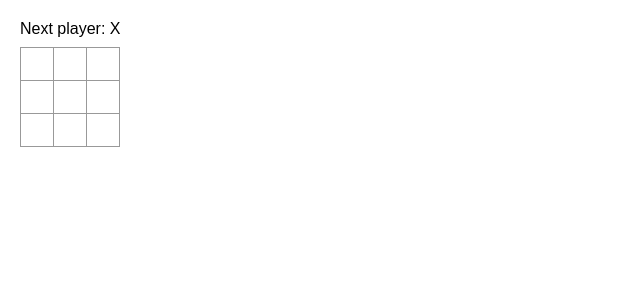
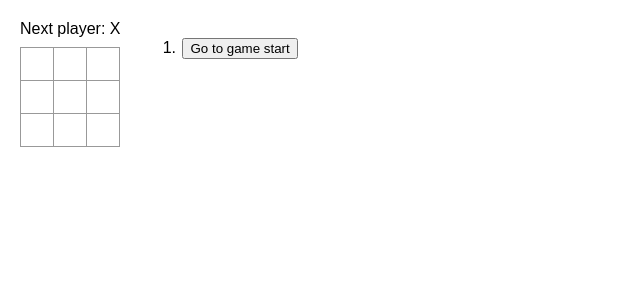
Before and after one commit to branzeiradu/react.dev__learn, a React (Create React App) app: page / in a window 1280 px wide. Shown: the top 300 px of the page, without its empty margins (0-640 px from the left). Built offline with nearby package versions, Linux system fonts and the light colour scheme.

Commit message:
react.dev/learn_tic_tac_toe: add moves history, move button component

```diff
--- a/src/App.js
+++ b/src/App.js
@@ -44,14 +44,57 @@ function Board({ currentSquares, currentTurn, onPlay }) {
     </div>
   )
 }
+
+function MoveButton({ moveIndex, onClick, isActive }) {
+  const handler = () => {
+    onClick(moveIndex);
+  }
+
+  const label = (moveIndex > 0) ? `move #${moveIndex}` : `game start`;
+  const description = `Go to ${label}`;
+
+  const clsName = `game-btn ${isActive ? "game-btn--active" : ""}`;
+  return (
+    <button className={clsName} onClick={handler}>{description}</button>
+  )
+}
+
+function MovesHistory({ history, jumpTo }) {
+  const [activeIndex, setActive] = useState(-1)
+  const handler = (moveIndex) => {
+    jumpTo(moveIndex);
+    setActive(moveIndex);
+  }
+  const historyItems = history.map((squares, moveIndex) => {
+    return (
+      <li key={moveIndex}>
+        <MoveButton moveIndex={moveIndex} onClick={handler} isActive={moveIndex === activeIndex}/>
+      </li>
+    )
+  })
+
+  return (
+    <ol>{historyItems}</ol>
+  );
+}
+
 export default function Game() {
   const [isOddTurn, setNextTurn] = useState(true);
   const [history, setHistory] = useState([Array(9).fill(null)]);
-  const currentSquares = history[history.length - 1];
+  const [currentMoveIndex, setCurrentMoveIndex] = useState(0);
+  let currentSquares = history[currentMoveIndex];
 
   const onPlayHandler = (updatedSquares) => {
-    setHistory([...history, updatedSquares]);
+    if (currentMoveIndex < history.length-1) return;
+    const nextSquares = [...history, updatedSquares];
+    setHistory(nextSquares);
     setNextTurn(!isOddTurn);
+    setCurrentMoveIndex(nextSquares.length-1)
+  }
+
+  function onJumpTo(moveIndex) {
+    setCurrentMoveIndex(moveIndex)
+    setNextTurn(moveIndex % 2 === 0);
   }
 
   return (
@@ -60,7 +103,7 @@ export default function Game() {
         <Board currentSquares={currentSquares} currentTurn={isOddTurn} onPlay={onPlayHandler} />
       </div>
       <div className="game-info">
-        <ol>{/*TODO*/}</ol>
+        <MovesHistory jumpTo={onJumpTo} history={history}/>
       </div>
     </div>
   );
--- a/src/styles.css
+++ b/src/styles.css
@@ -85,6 +85,14 @@ body {
   flex-direction: row;
 }
 
+.game-btn {
+  margin: 2px
+}
+
+.game-btn--active {
+  border-color: black;
+}
+
 .game-info {
   margin-left: 20px;
 }
```
